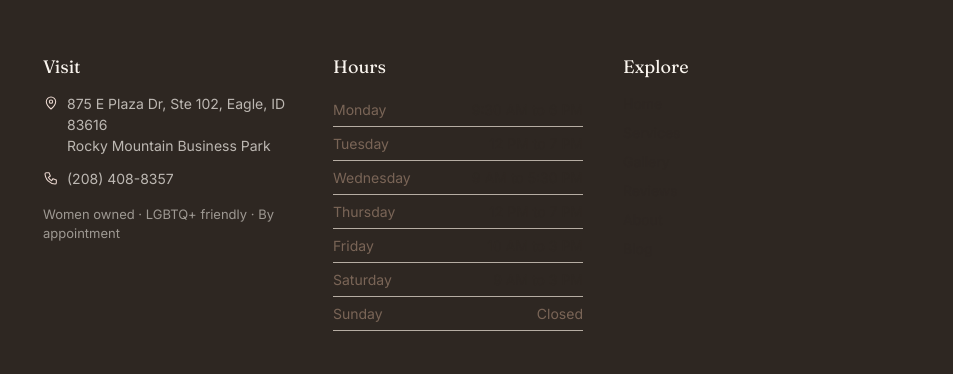
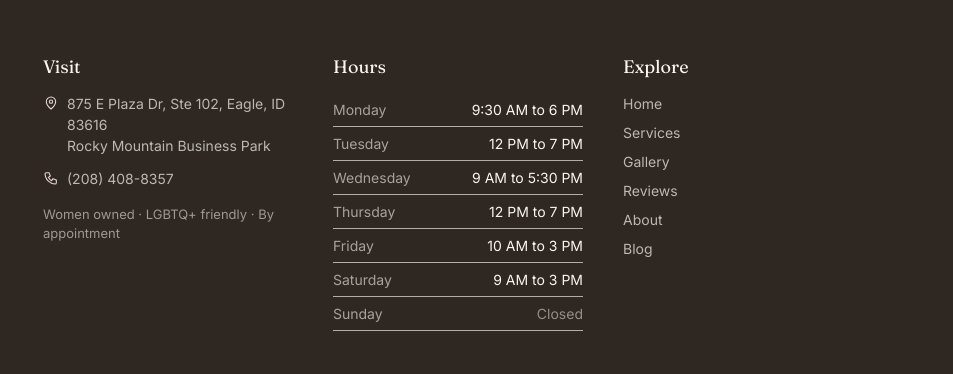
Before and after one commit to TobiasBoscoBrown/idaho-beauty-lounge, a plain HTML site: page blog.html in a window 1280 px wide. Shown: the part 3886-4260 px from the top of the page, 327-1280 px from the left. Drawn offline with nearby package versions, Linux system fonts and the light colour scheme.

Commit message:
Fix footer hours and quick-links visibility on dark background

```diff
--- a/blog.html
+++ b/blog.html
@@ -157,11 +157,11 @@ details[open] .faq-x{transform:rotate(45deg)}
     </div>
     <div>
       <h3 class="text-cream font-serif text-lg mb-3">Hours</h3>
-      <div class="flex justify-between gap-6 py-1.5 border-b border-sand/70 text-[14px]"><span class="text-mocha">Monday</span><span class="text-ink">9:30 AM to 6 PM</span></div><div class="flex justify-between gap-6 py-1.5 border-b border-sand/70 text-[14px]"><span class="text-mocha">Tuesday</span><span class="text-ink">12 PM to 7 PM</span></div><div class="flex justify-between gap-6 py-1.5 border-b border-sand/70 text-[14px]"><span class="text-mocha">Wednesday</span><span class="text-ink">9 AM to 5:30 PM</span></div><div class="flex justify-between gap-6 py-1.5 border-b border-sand/70 text-[14px]"><span class="text-mocha">Thursday</span><span class="text-ink">12 PM to 7 PM</span></div><div class="flex justify-between gap-6 py-1.5 border-b border-sand/70 text-[14px]"><span class="text-mocha">Friday</span><span class="text-ink">10 AM to 3 PM</span></div><div class="flex justify-between gap-6 py-1.5 border-b border-sand/70 text-[14px]"><span class="text-mocha">Saturday</span><span class="text-ink">9 AM to 3 PM</span></div><div class="flex justify-between gap-6 py-1.5 border-b border-sand/70 text-[14px]"><span class="text-mocha">Sunday</span><span class="text-mocha">Closed</span></div>
+      <div class="flex justify-between gap-6 py-1.5 border-b border-sand/70 text-[14px]"><span class="text-cream/60">Monday</span><span class="text-cream">9:30 AM to 6 PM</span></div><div class="flex justify-between gap-6 py-1.5 border-b border-sand/70 text-[14px]"><span class="text-cream/60">Tuesday</span><span class="text-cream">12 PM to 7 PM</span></div><div class="flex justify-between gap-6 py-1.5 border-b border-sand/70 text-[14px]"><span class="text-cream/60">Wednesday</span><span class="text-cream">9 AM to 5:30 PM</span></div><div class="flex justify-between gap-6 py-1.5 border-b border-sand/70 text-[14px]"><span class="text-cream/60">Thursday</span><span class="text-cream">12 PM to 7 PM</span></div><div class="flex justify-between gap-6 py-1.5 border-b border-sand/70 text-[14px]"><span class="text-cream/60">Friday</span><span class="text-cream">10 AM to 3 PM</span></div><div class="flex justify-between gap-6 py-1.5 border-b border-sand/70 text-[14px]"><span class="text-cream/60">Saturday</span><span class="text-cream">9 AM to 3 PM</span></div><div class="flex justify-between gap-6 py-1.5 border-b border-sand/70 text-[14px]"><span class="text-cream/60">Sunday</span><span class="text-cream/50">Closed</span></div>
     </div>
     <div>
       <h3 class="text-cream font-serif text-lg mb-3">Explore</h3>
-      <ul class="space-y-2 text-[14px] text-cream/70"><li><a href="/index.html" class="text-ink/70 hover:text-rose-acc transition">Home</a></li><li><a href="/services.html" class="text-ink/70 hover:text-rose-acc transition">Services</a></li><li><a href="/index.html#gallery" class="text-ink/70 hover:text-rose-acc transition">Gallery</a></li><li><a href="/index.html#reviews" class="text-ink/70 hover:text-rose-acc transition">Reviews</a></li><li><a href="/index.html#about" class="text-ink/70 hover:text-rose-acc transition">About</a></li><li><a href="/blog.html" class="text-ink/70 hover:text-rose-acc transition">Blog</a></li></ul>
+      <ul class="space-y-2 text-[14px] text-cream/70"><li><a href="/index.html" class="text-cream/70 hover:text-rose-acc transition">Home</a></li><li><a href="/services.html" class="text-cream/70 hover:text-rose-acc transition">Services</a></li><li><a href="/index.html#gallery" class="text-cream/70 hover:text-rose-acc transition">Gallery</a></li><li><a href="/index.html#reviews" class="text-cream/70 hover:text-rose-acc transition">Reviews</a></li><li><a href="/index.html#about" class="text-cream/70 hover:text-rose-acc transition">About</a></li><li><a href="/blog.html" class="text-cream/70 hover:text-rose-acc transition">Blog</a></li></ul>
     </div>
   </div>
   <div class="border-t border-cream/10">
```
Also changed, not shown: index.html (+2 -2 lines), services.html (+2 -2 lines), services/brow-lamination-sculpt.html (+2 -2 lines), services/face-reality-facials.html (+2 -2 lines), services/korean-lash-lift.html (+2 -2 lines), services/lash-extensions.html (+2 -2 lines), services/microneedling-dermaplaning.html (+2 -2 lines), services/waxing.html (+2 -2 lines).
